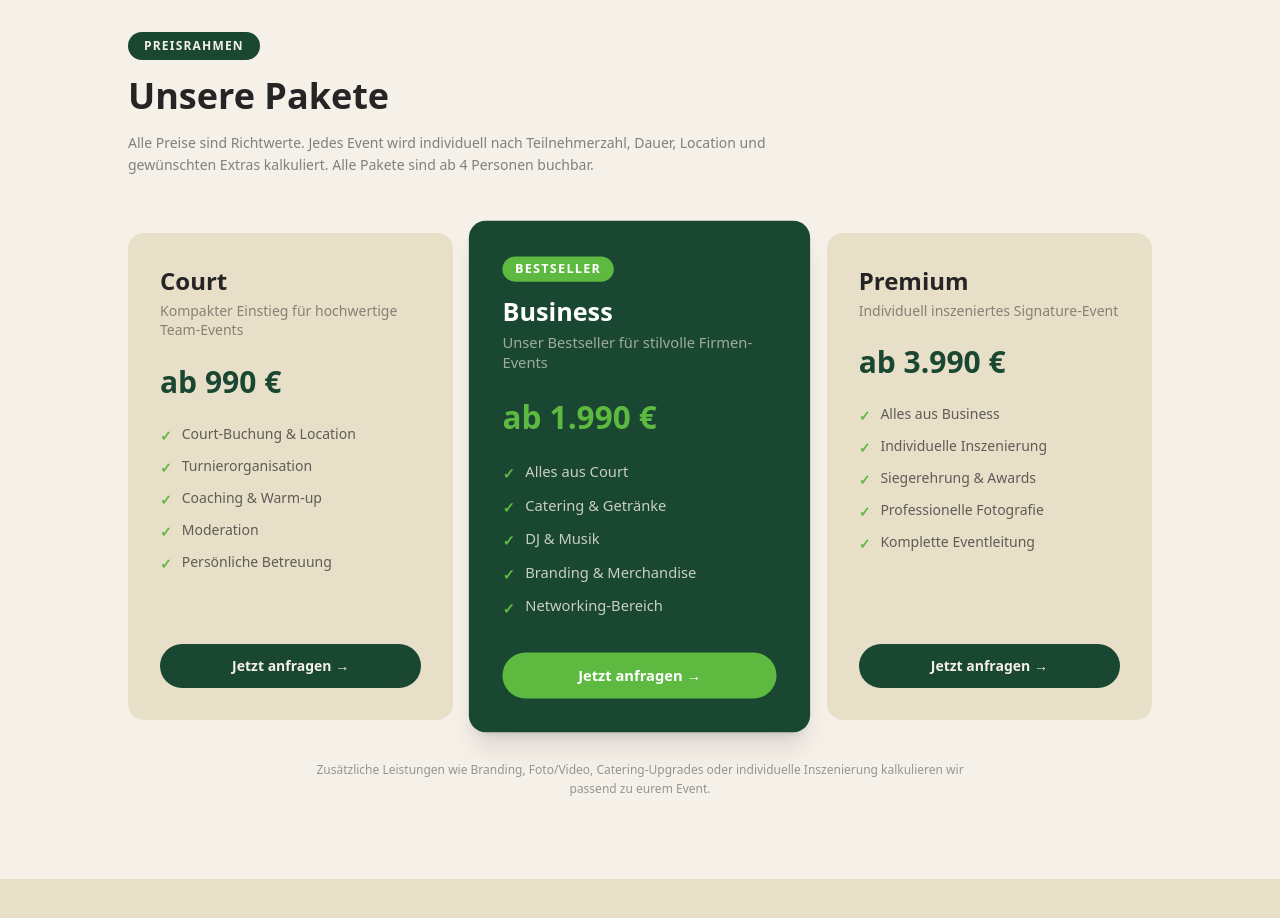
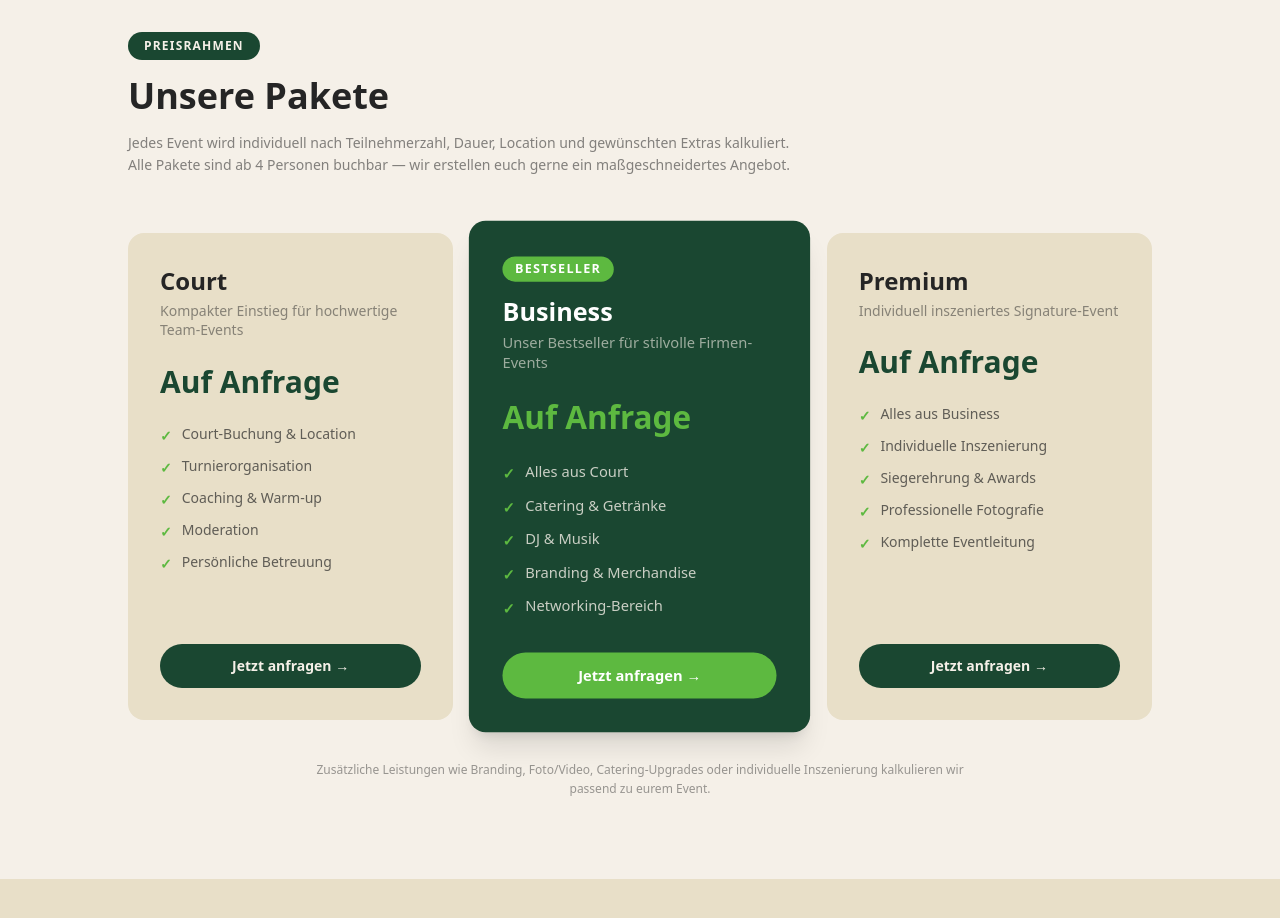
Before and after one commit to armingacanovic-cmd/court-and-company, a Next.js app: page / in a window 1280 px wide. Shown: the part 5660-6578 px from the top of the page. Built offline with nearby package versions, Linux system fonts and the light colour scheme.

Commit message:
Remove prices, replace with Auf Anfrage

```diff
--- a/app/page.tsx
+++ b/app/page.tsx
@@ -391,14 +391,14 @@ export default function Home() {
           </span>
           <h2 className="text-4xl font-extrabold mb-4 text-anthracite">Unsere Pakete</h2>
           <p className="text-anthracite/55 max-w-2xl mb-14 text-sm leading-relaxed">
-            Alle Preise sind Richtwerte. Jedes Event wird individuell nach Teilnehmerzahl, Dauer, Location und gewünschten Extras kalkuliert. Alle Pakete sind ab 4 Personen buchbar.
+            Jedes Event wird individuell nach Teilnehmerzahl, Dauer, Location und gewünschten Extras kalkuliert. Alle Pakete sind ab 4 Personen buchbar — wir erstellen euch gerne ein maßgeschneidertes Angebot.
           </p>
           <div className="grid grid-cols-1 md:grid-cols-3 gap-6">
             {[
               {
                 name: "Court",
                 subtitle: "Kompakter Einstieg für hochwertige Team-Events",
-                price: "ab 990 €",
+                price: "Auf Anfrage",
                 highlight: false,
                 features: [
                   "Court-Buchung & Location",
@@ -411,7 +411,7 @@ export default function Home() {
               {
                 name: "Business",
                 subtitle: "Unser Bestseller für stilvolle Firmen-Events",
-                price: "ab 1.990 €",
+                price: "Auf Anfrage",
                 highlight: true,
                 features: [
                   "Alles aus Court",
@@ -424,7 +424,7 @@ export default function Home() {
               {
                 name: "Premium",
                 subtitle: "Individuell inszeniertes Signature-Event",
-                price: "ab 3.990 €",
+                price: "Auf Anfrage",
                 highlight: false,
                 features: [
                   "Alles aus Business",
```
